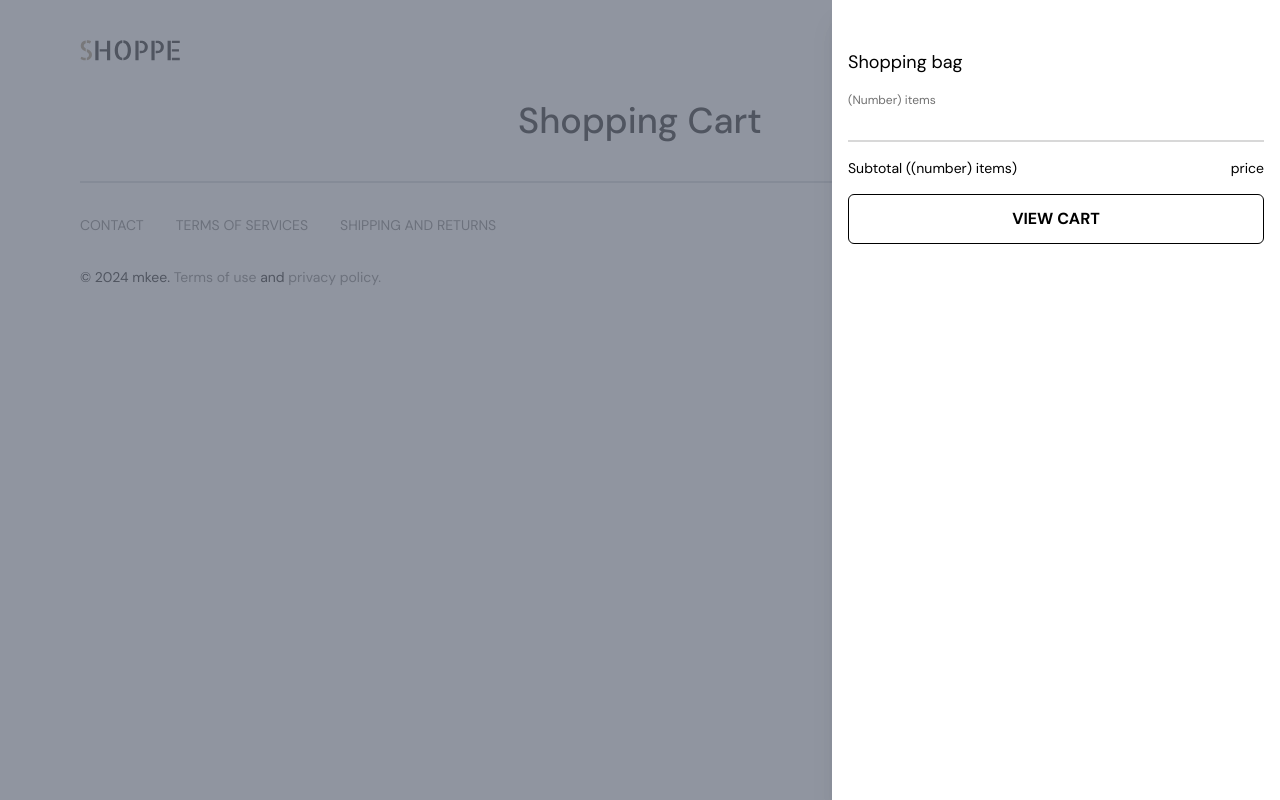
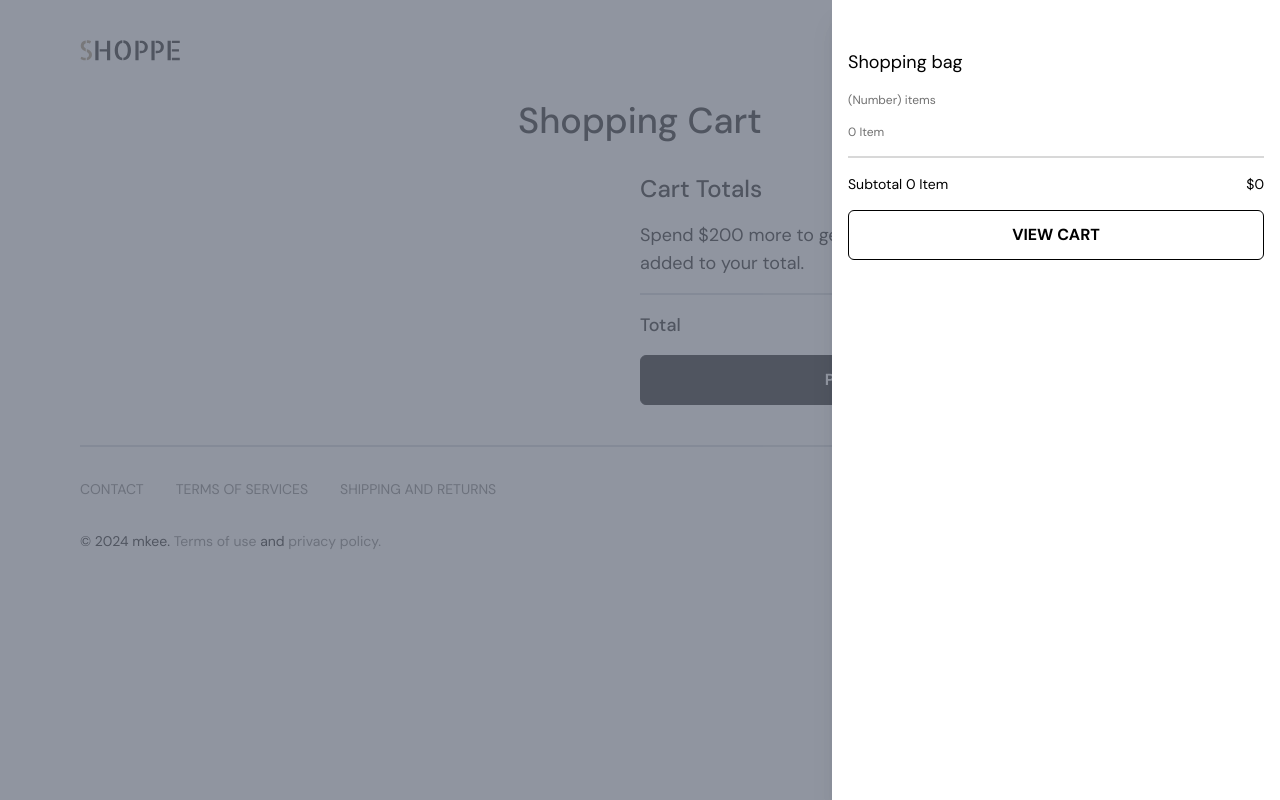
Before and after one commit to mokamaleldin/Shop, a Next.js app: page /Cart in a window 1280 px wide. Both pictures are taken after a click on the button 1138 px from the left and 50 px from the top of the page. Built offline with nearby package versions, Linux system fonts and the light colour scheme.

Commit message:
feat: Improve shopping bag component and add cart functionality

```diff
--- a/src/app/(pages)/Cart/page.tsx
+++ b/src/app/(pages)/Cart/page.tsx
@@ -1,8 +1,32 @@
+"use client";
+import ItemsCart from "@/app/components/Cart/ItemsCart";
+import TotalPrice from "@/app/components/Cart/TotalPrice";
+import { additionalCost, driveFreeThreshold } from "@/app/lib/config/config";
+import { RootState } from "@/app/lib/store";
+import { useSelector } from "react-redux";
+
 const page = () => {
+    const cart = useSelector((state: RootState) => state.card.items);
+
+    // Calculate the total price of the cart
+    const totalPrice = cart.reduce((sum, item) => sum + item.price, 0);
+    // Calculate the final price of the cart
+    const finalPrice = totalPrice < driveFreeThreshold ? totalPrice + additionalCost : totalPrice;
+
     return (
-        <div>
+        <div className="mx-20">
             <h2 className="text-4xl font-medium text-center">Shopping Cart</h2>
 
+            <div className="flex justify-between items-start my-8 ">
+                <div className="w-1/2">
+                    <ItemsCart cart={cart} />
+                </div>
+
+                <div className="w-1/2 ">
+                    <TotalPrice totalPrice={totalPrice} finalPrice={finalPrice} />
+                </div>
+
+            </div>
         </div>
     )
 }
--- /dev/null
+++ b/src/app/(pages)/Checkout/page.tsx
@@ -0,0 +1,6 @@
+const page = () => {
+    return (
+        <div className="mx-20">page</div>
+    )
+}
+export default page
--- a/src/app/components/Card/Shopingbag.tsx
+++ b/src/app/components/Card/Shopingbag.tsx
@@ -1,11 +1,19 @@
 import { RootState } from "@/app/lib/store";
+import { CardAction } from "@/app/lib/store/features/cartSlice";
 import Image from "next/image"
 import Link from "next/link"
-import { useSelector } from "react-redux"
+import { useDispatch, useSelector } from "react-redux"
 
 const Shopingbag = () => {
     const cart = useSelector((state: RootState) => state.card.items);
-    console.log(cart)
+
+    const dispatch = useDispatch()
+    const handleRemoveFromCart = (SKU: string) => {
+        dispatch(CardAction.removeFromCart(SKU));
+    }
+
+    const totalPrice = cart.reduce((sum, item) => sum + item.price, 0);
+
     return (
         <div className="mt-12 mb-4 mx-4 flex flex-col gap-4 overflow-hidden">
             <div className="text-lg ">Shopping bag</div>
@@ -13,12 +21,24 @@ const Shopingbag = () => {
 
             <div className="overflow-auto">
                 <div>
+                    <div className="text-DarkGray text-xs">
+                        {cart.length > 1 ? `${cart.length} Items` : `${cart.length} Item`}
+                    </div>
                     {cart.map((item) => (
-                        <div key={item.SKU} className="flex items-center gap-4">
-                            <Image width={100} height={100} src={item.image} alt={item.name} />
+                        <div key={item.SKU} className="flex items-start gap-4 mt-2 mb-4">
+                            <Image width={120} height={120} src={item.image} alt={item.name} />
                             <div className="flex flex-col">
-                                <div>{item.name}</div>
-                                <div>{item.price} USD</div>
+                                <div className="flex items-center justify-between font-medium gap-8">
+                                    <div>{item.name}</div>
+                                    <button className="hover:text-red-700" onClick={() => handleRemoveFromCart(item.SKU)}>X</button>
+                                </div>
+                                <div className="text-accent">{item.price} USD</div>
+                                <div className="text-sm justify-self-end text-DarkGray flex gap-2">
+                                    <div>QTY:</div>
+                                    <button>-</button>
+                                    <div>1</div>
+                                    <button>+</button>
+                                </div>
                             </div>
                         </div>
                     ))}
@@ -30,10 +50,10 @@ const Shopingbag = () => {
             <div className="flex flex-col gap-4 justify-end ">
                 <hr className="border-t-2 border-Gray " />
                 <div className="text-sm flex justify-between items-center">
-                    <p>Subtotal ((number) items)</p>
-                    <p>price</p>
+                    <p>Subtotal {cart.length > 1 ? `${cart.length} Items` : `${cart.length} Item`}</p>
+                    <p>${totalPrice}</p>
                 </div>
-                <Link href="/checkout">
+                <Link href="/Cart">
                     <button className="border w-full py-3 rounded-md font-semibold duration-200 border-black text-black hover:text-white hover:bg-black">
                         VIEW CART
                     </button>
--- /dev/null
+++ b/src/app/components/Cart/ItemsCart.tsx
@@ -0,0 +1,35 @@
+import { CardAction } from "@/app/lib/store/features/cartSlice";
+import { TProduct } from "@/app/types/Product"
+import Image from "next/image";
+import { useDispatch } from "react-redux";
+
+const ItemsCart = ({ cart }: { cart: TProduct[] }) => {
+    const dispatch = useDispatch()
+    const handleRemoveFromCart = (SKU: string) => {
+        dispatch(CardAction.removeFromCart(SKU));
+    }
+    return (
+        <>
+            {
+                cart.map((item) => (
+                    <div key={item.SKU} className="flex items-start gap-10 mt-2 mb-4">
+                        <Image width={150} height={150} src={item.image} alt={item.name} />
+                        <div className="flex flex-col gap-4">
+                            <div className="font-">{item.name}</div>
+                            <div className="text-accent">{item.price} USD</div>
+                        </div>
+                        <div className="bg-LightGray text-DarkGray flex gap-4 px-3 py-3 rounded-md">
+                            <button>-</button>
+                            <div>1</div>
+                            <button>+</button>
+                        </div>
+                        <div className="hover:text-red-700">
+                            <button onClick={() => handleRemoveFromCart(item.SKU)}>X</button>
+                        </div>
+                    </div>
+                ))
+            }
+        </>
+    )
+}
+export default ItemsCart
--- /dev/null
+++ b/src/app/components/Cart/TotalPrice.tsx
@@ -0,0 +1,28 @@
+import { driveFreeThreshold } from "@/app/lib/config/config"
+import Link from "next/link"
+
+const TotalPrice = ({ totalPrice, finalPrice }: { totalPrice: number, finalPrice: number }) => {
+    return (
+        <>
+            <h2 className="text-2xl font-medium mb-4">Cart Totals</h2>
+            <div className="text-lg mb-4">
+                {totalPrice < driveFreeThreshold ? (
+                    <div >Spend ${driveFreeThreshold - totalPrice} more to get a free drive. An additional $25 will be added to your total.</div>
+                ) : (
+                    <div className="text-green-500">Congratulations! Your drive is free.</div>
+                )}
+            </div>
+            <hr className="border-t-2 border-gray-300 mb-4" />
+            <div className="flex justify-between text-lg font-medium mb-4">
+                <div>Total</div>
+                <div>{finalPrice} USD</div>
+            </div>
+            <Link href={'/Checkout '}>
+                <button className="border w-full py-3 rounded-md font-semibold duration-200 border-black text-white bg-black hover:text-black hover:bg-white">
+                    PROCEED TO CHECKOUT
+                </button>
+            </Link>
+        </>
+    )
+}
+export default TotalPrice
--- /dev/null
+++ b/src/app/lib/config/config.ts
@@ -0,0 +1,2 @@
+export const driveFreeThreshold = 200;
+export const additionalCost = 25;
```
